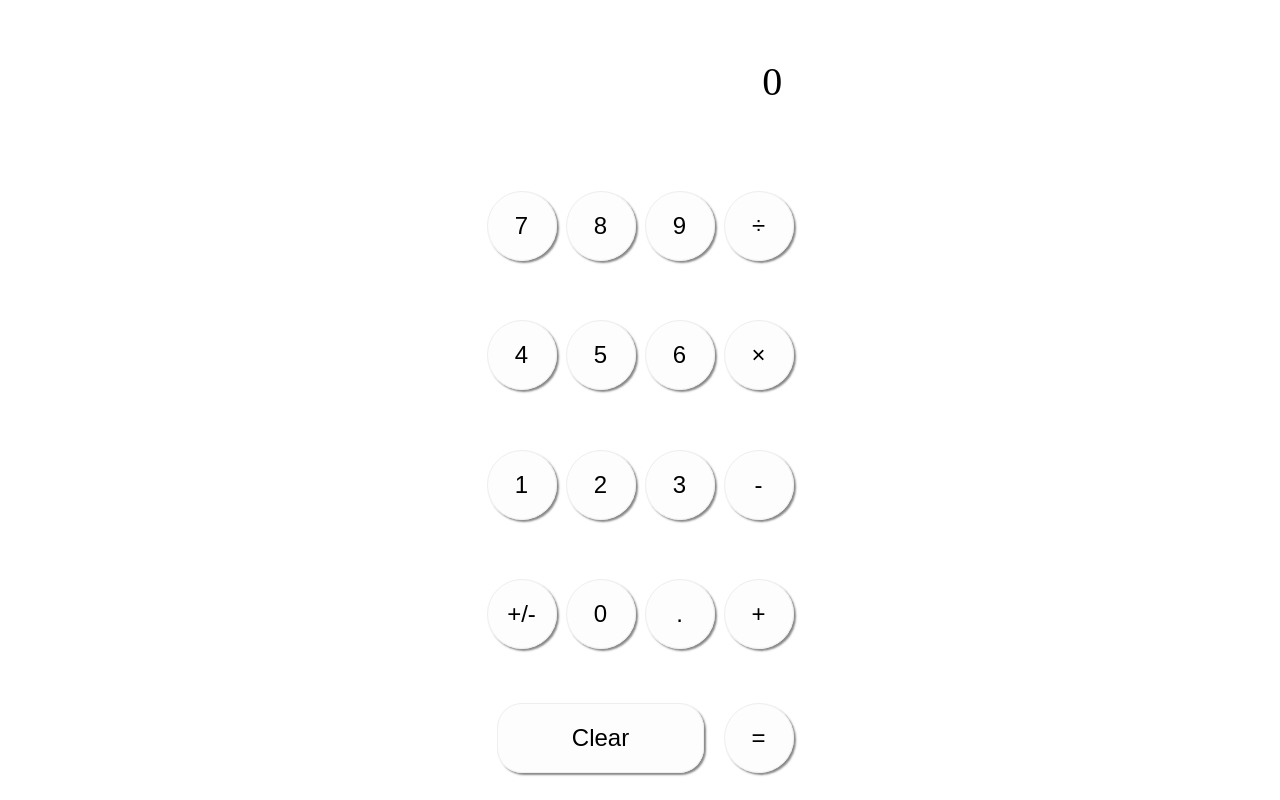
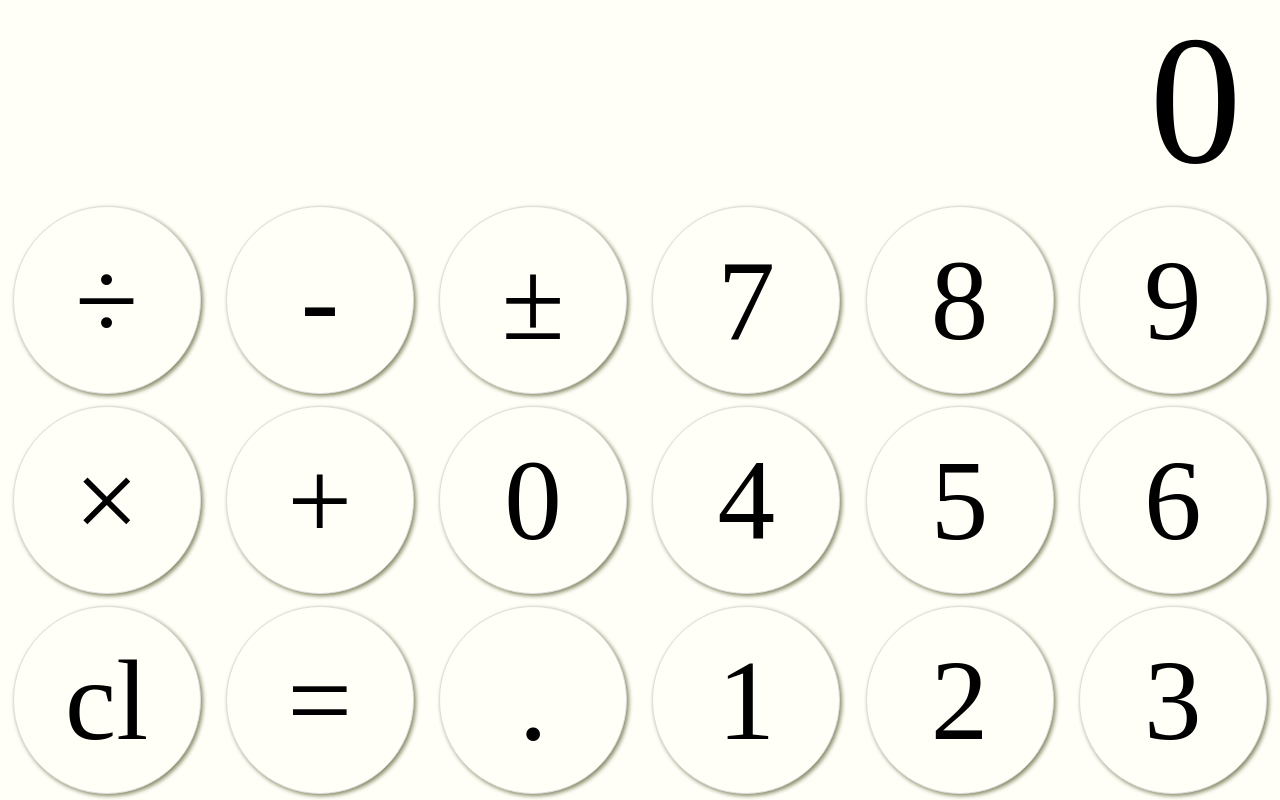
Before and after one commit to jmbothe/calculator-MVC, a plain HTML site: page index.html in a window 1280 px wide. Drawn offline with Linux system fonts and the light colour scheme; a web font is replaced by a local one.

Commit message:
major css redesign

```diff
--- a/index.html
+++ b/index.html
@@ -1,58 +1,116 @@
 <!doctype html>
-<html class="no-js" lang="en" dir="ltr">
+<html class="no-js" lang="en" dir="ltr>
 
 <head>
   <meta charset="utf-8">
   <meta http-equiv="x-ua-compatible" content="ie=edge">
-  <meta name="viewport" content="width=device-width, initial-scale=1.0">
-  <title>Calculator</title>
+  <meta name="viewport" content="width=device-width, initial-scale=1.0, maximum-scale=1.0">
+  <title>Calculator MVC</title>
+  <link href="https://fonts.googleapis.com/css?family=Nova+Mono" rel="stylesheet">
   <link rel="stylesheet" href="styles/styles.css">
-  <script type="text/javascript" src="scripts/main.js" defer></script>
+  <link rel="stylesheet" href="styles/styles-landscape.css">
+  <script src="scripts/main.js" defer></script>
 </head>
 
 <body>
-
-<section class="calculator">
-  <header class="display"></header>
-  <section class="inputs">
-    <section class="numbers">
-      <section class="number-row">
-        <button class="seven">7</button>
-        <button class="eight">8</button>
-        <button class="nine">9</button>
-      </section>
-      <section class="number-row">
-        <button class="four">4</button>
-        <button class="five">5</button>
-        <button class="six">6</button>
-      </section>
-      <section class="number-row">
-        <button class="one">1</button>
-        <button class="two">2</button>
-        <button class="three">3</button>
-      </section>
-      <section class="number-row">
-        <button class="sign">+/-</button>
-        <button class="zero">0</button>
-        <button class="decimal">.</button>
+  <section class="calculator">
+    <section id="display" class="button-container">
+      <section id="inner-display" class="button">
+        <section id="display-content" class="button-content">
+        </section>
       </section>
     </section>
-    <section class="operators">
-      <button class="divide">&divide;</button>
-      <button class="multiply">&times;</button>
-      <button class="subtract">-</button>
-      <button class="add">+</button>
+    <section id="seven" class="button-container">
+      <section id="inner-seven" class="button">
+        <section id="seven-content" class="button-content number">7</section>
+      </section>
+    </section>
+    <section id="eight" class="button-container">
+      <section id="inner-eight" class="button">
+        <section id="eight-content" class="button-content number">8</section>
+      </section>
+    </section>
+    <section id="nine" class="button-container">
+      <section id="inner-nine" class="button">
+        <section id="nine-content" class="button-content number">9</section>
+      </section>
+    </section>
+    <section id="divide" class="button-container">
+      <section id="inner-divide" class="button">
+        <section id="divide-content" class="button-content operator">&divide;</section>
+      </section>
+    </section>
+    <section id="four" class="button-container">
+      <section id="inner-four" class="button">
+        <section id="four-content" class="button-content number">4</section>
+      </section>
+    </section>
+    <section id="five" class="button-container">
+      <section id="inner-five" class="button">
+        <section id="five-content" class="button-content number">5</section>
+      </section>
+    </section>
+    <section id="six" class="button-container">
+      <section id="inner-six" class="button">
+        <section id="six-content" class="button-content number">6</section>
+      </section>
+    </section>
+    <section id="multiply" class="button-container">
+      <section id="inner-multiply" class="button">
+        <section id="multiply-content" class="button-content operator">&times;</section>
+      </section>
+    </section>
+    <section id="one" class="button-container">
+      <section id="inner-one" class="button">
+        <section id="one-content" class="button-content number">1</section>
+      </section>
+    </section>
+    <section id="two" class="button-container">
+      <section id="inner-two" class="button">
+        <section id="two-content" class="button-content number">2</section>
+      </section>
+    </section>
+    <section id="three" class="button-container">
+      <section id="inner-three" class="button">
+        <section id="three-content" class="button-content number">3</section>
+      </section>
+    </section>
+    <section id="add" class="button-container">
+      <section id="inner-add" class="button">
+        <section id="add-content" class="button-content operator">+</section>
+      </section>
+    </section>
+    <section id="sign" class="button-container">
+      <section id="inner-sign" class="button">
+        <section id="sign-content" class="button-content number">&plusmn;</section>
+      </section>
+    </section>
+    <section id="zero" class="button-container">
+      <section id="inner-zero" class="button">
+        <section id="zero-content" class="button-content">0</section>
+      </section>
+    </section>
+    <section id="decimal" class="button-container">
+      <section id="inner-decimal" class="button">
+        <section id="decimal-content" class="button-content number">.</section>
+      </section>
+    </section>
+    <section id="subtract" class="button-container">
+      <section id="inner-subtract" class="button">
+        <section id="subtract-content" class="button-content operator">-</section>
+      </section>
+    </section>
+    <section id="clear" class="button-container">
+      <section id="inner-clear" class="button">
+        <section id="clear-content" class="button-content">cl</section>
+      </section>
+    </section>
+    <section id="equals" class="button-container">
+      <section id="inner-equals" class="button">
+        <section id="equals-content" class="button-content">=</section>
+      </section>
     </section>
   </section>
-  <section class="clear-and-equals">
-    <section class='clear-container'>
-      <button class="clear">Clear</button>
-    </section>
-    <section class='equals-container'>
-      <button class="equals">=</button>
-    </section>
-  </section>
-</section>
 
 </body>
 </html>
--- a/scripts/main.js
+++ b/scripts/main.js
@@ -89,8 +89,8 @@ MODEL
         input = '-' + input.substring(2)
       }
     }
-    function limitDecimalPoints (className) {
-      if (className === 'decimal' && input.indexOf('.') !== -1 && input.indexOf('.') !== input.length - 1)
+    function limitDecimalPoints (id) {
+      if (id === 'decimal' && input.indexOf('.') !== -1 && input.indexOf('.') !== input.length - 1)
         input = input.substring(0, input.length - 1)
     }
     function setToTotal () {
@@ -242,7 +242,10 @@ VIEW
     displayInput,
     displayTotal,
     displaySubTotal,
-    formatNumber
+    formatNumber,
+    setButtonSizePortrait,
+    setButtonSizeLandscape,
+    setButtonSize
   }
   function formatNumber (string) {
     if (!/\./.test(string)) {
@@ -252,13 +255,52 @@ VIEW
     }
   }
   function displayInput () {
-    document.querySelector('.display').textContent = this.formatNumber(model.input.get())
+    document.querySelector('#display-content').textContent = this.formatNumber(model.input.get())
   }
   function displayTotal () {
-    document.querySelector('.display').textContent = this.formatNumber(String(model.total.get()))
+    document.querySelector('#display-content').textContent = this.formatNumber(String(model.total.get()))
   }
   function displaySubTotal () {
-    document.querySelector('.display').textContent = this.formatNumber(String(model.subTotal.get()))
+    document.querySelector('#display-content').textContent = this.formatNumber(String(model.subTotal.get()))
+  }
+  function setButtonSizePortrait () {
+    if (document.querySelector('.calculator').offsetWidth > (2 / 3) * document.querySelector('.calculator').offsetHeight) {
+      document.querySelectorAll('.button').forEach(function (item) {
+        item.style.paddingTop = '16.66vh'
+      })
+    } else {
+      document.querySelectorAll('.button').forEach(function (item) {
+        if (item.id === 'inner-display') {
+          item.style.paddingTop = '25%'
+        } else if (item.id === 'inner-clear') {
+          item.style.paddingTop = '33.33%'
+        } else {
+          item.style.paddingTop = '100%'
+        }
+      })
+    }
+  }
+  function setButtonSizeLandscape () {
+    if (document.querySelector('.calculator').offsetWidth > (3 / 2) * document.querySelector('.calculator').offsetHeight) {
+      document.querySelectorAll('.button').forEach(function (item) {
+        item.style.paddingTop = '25vh'
+      })
+    } else {
+      document.querySelectorAll('.button').forEach(function (item) {
+        if (item.id === 'inner-display') {
+          item.style.paddingTop = '16.66%'
+        } else {
+          item.style.paddingTop = '100%'
+        }
+      })
+    }
+  }
+  function setButtonSize () {
+    if (window.matchMedia('(orientation: landscape)').matches) {
+      this.setButtonSizeLandscape()
+    } else if (window.matchMedia('(orientation: portrait)').matches) {
+      this.setButtonSizePortrait()
+    }
   }
 })(window, window.calcMVC.model);
 
@@ -280,22 +322,23 @@ CONTROLLER
     clearKeyHandler,
     equalsClickHandler,
     keydownFocusHandler,
+    buttonSizeHandler,
     initialize
   }
   function numbersListener (e) {
-    if ((e.type === 'keydown' && !NUM_KEY_MAP.hasOwnProperty(e.key)) || e.target.className === 'number-row')
+    if ((e.type === 'keydown' && !NUM_KEY_MAP.hasOwnProperty(e.key)))
       return
     if (model.currentOperator.get() === 'add' || model.currentOperator.get() === 'subtract') {
       model.evaluateMainPath()
     } else if (model.currentOperator.get() === 'multiply' || model.currentOperator.get() === 'divide') {
       model.evaluateForkPath()
     }
-    if (e.target.className === 'sign' && e.type !== 'keydown') {
+    if (e.target.id.substring(0, e.target.id.indexOf('-')) === 'sign' && e.type !== 'keydown') {
       model.input.changeSign()
       view.displayInput()
     } else {
       model.input.addCharEnd(e.key || e.target.textContent)
-      model.input.limitDecimalPoints(NUM_KEY_MAP[e.key] || e.target.className)
+      model.input.limitDecimalPoints(NUM_KEY_MAP[e.key] || e.target.id.substring(0, e.target.id.indexOf('-')))
       model.input.trimLeadingZeros()
       view.displayInput()
     }
@@ -303,7 +346,7 @@ CONTROLLER
   function operatorsListener (e) {
     if ((e.type === 'keydown' && !OPERATOR_KEY_MAP.hasOwnProperty(e.key)) || (!model.input.get() && !model.total.get()))
       return
-    model.currentOperator[OPERATOR_KEY_MAP[e.key] || e.target.className]()
+    model.currentOperator[OPERATOR_KEY_MAP[e.key] || e.target.id.substring(0, e.target.id.indexOf('-'))]()
     if (model.currentOperator.get() === 'add' || model.currentOperator.get() === 'subtract') {
       model.subTotal.set(model.mainPath.evaluate(model.forkPath.evaluate(model.input.get())))
       view.displaySubTotal()
@@ -313,25 +356,25 @@ CONTROLLER
     }
   }
   function numbersClickHandler () {
-    document.querySelector('.numbers').addEventListener('click', this.numbersListener)
+    document.querySelectorAll('.number').forEach(function (item) { item.addEventListener('click', this.numbersListener) }, this)
   }
   function numbersKeyHandler () {
     window.addEventListener('keydown', this.numbersListener)
   }
   function operatorsClickHandler () {
-    document.querySelector('.operators').addEventListener('click', this.operatorsListener)
+    document.querySelectorAll('.operator').forEach(function (item) { item.addEventListener('click', this.operatorsListener) }, this)
   }
   function operatorsKeyHandler () {
     window.addEventListener('keydown', this.operatorsListener)
   }
   function equalsClickHandler () {
-    document.querySelector('.equals').addEventListener('click', function equalsClickListen (e) {
+    document.querySelector('#equals-content').addEventListener('click', function equalsClickListen (e) {
       model.evaluateEquals()
       view.displayInput()
     })
   }
   function clearClickHandler () {
-    document.querySelector('.clear').addEventListener('click', function clearCLickListen (e) {
+    document.querySelector('#clear-content').addEventListener('click', function clearCLickListen (e) {
       model.hardClear()
       view.displayInput()
     })
@@ -347,16 +390,20 @@ CONTROLLER
   function keydownFocusHandler () {
     window.addEventListener('keydown', function (e) {
       if (NUM_KEY_MAP.hasOwnProperty(e.key)) {
-        document.querySelector('.' + NUM_KEY_MAP[e.key]).focus()
+        document.querySelector('#' + NUM_KEY_MAP[e.key] + '-content').focus()
       } else if (OPERATOR_KEY_MAP.hasOwnProperty(e.key)) {
-        document.querySelector('.' + OPERATOR_KEY_MAP[e.key]).focus()
+        document.querySelector('#' + OPERATOR_KEY_MAP[e.key] + '-content').focus()
       } else if (OTHER_KEY_MAP.hasOwnProperty(e.key)) {
-        document.querySelector('.' + OTHER_KEY_MAP[e.key]).focus()
+        document.querySelector('#' + OTHER_KEY_MAP[e.key] + '-content').focus()
       }
     })
   }
+  function buttonSizeHandler () {
+    window.addEventListener('resize', view.setButtonSize.bind(view))
+  }
   function initialize () {
     view.displayInput()
+    view.setButtonSize()
     this.numbersClickHandler()
     this.numbersKeyHandler()
     this.operatorsClickHandler()
@@ -365,6 +412,7 @@ CONTROLLER
     this.clearKeyHandler()
     this.equalsClickHandler()
     this.keydownFocusHandler()
+    this.buttonSizeHandler()
   }
 })(window, window.calcMVC.model, window.calcMVC.view)
 
--- /dev/null
+++ b/styles/styles-landscape.css
@@ -0,0 +1,110 @@
+@media only screen
+and (orientation : landscape) {
+
+  html {
+    font-size: 9vw;
+  }
+
+.button-container {
+  width: 16.66%;
+}
+
+.button {
+  max-width: 25vh;
+}
+
+#inner-display {
+  padding-top: 16.66%;
+}
+
+#inner-clear {
+  max-width: 25vh;
+  padding-top: 100%;
+  border-radius: 50%;
+}
+
+#clear-content {
+  border-radius: 50%;
+}
+
+#display-content {
+  font-size: 1.6rem
+}
+
+#display {
+  order: 1;
+}
+
+#seven {
+  order: 5;
+}
+
+#eight {
+  order: 6;
+}
+
+#nine{
+  order: 7;
+}
+
+#divide {
+  order: 2;
+}
+
+#four {
+  order: 11;
+}
+
+#five {
+  order: 12;
+}
+
+#six {
+  order: 13;
+}
+
+#multiply {
+  order: 8;
+}
+
+#one {
+  order: 17;
+}
+
+#two {
+  order: 18;
+}
+
+#three {
+  order: 19;
+}
+
+#subtract {
+  order: 3;
+}
+
+#sign {
+  order: 4;
+}
+
+#zero {
+  order: 10;
+}
+
+#decimal {
+  order: 16;
+}
+
+#add {
+  order: 9;
+}
+
+#clear {
+  order: 14;
+  width: 16.66%;
+}
+
+#equals {
+  order: 15;
+}
+}
--- a/styles/styles.css
+++ b/styles/styles.css
@@ -3,144 +3,82 @@
   margin: 0;
 }
 
+html {
+  font-size: 11vw;
+}
+
 body {
+  width: 100%;
   height: 100vh;
+  font-family: nova mono;
+}
+
+.calculator {
+  display: flex;
+  flex-wrap: wrap;
+  align-items: stretch;
+  height: 100%;
+  background-color: #fffff8
+}
+
+.button-container {
+  display: flex;
+  justify-content: center;
+  align-items: center;
+  width: 25%;
+}
+
+.button {
+  position: relative;
+  width: 100%;
+  max-width: 16.66vh;
+  padding-top: 100%;
+  border-radius: 50%;
+}
+
+.button-content {
+  position: absolute;
+  display: flex;
+  justify-content: center;
+  align-items: center;
+  top: 3%;
+  bottom: 3%;
+  left: 3%;
+  right: 3%;
+  border-radius: 50%;
+  border: 1px solid #ddd;
+  box-shadow: 2px 2px 4px #888866;
+  background-color: #fffff8;
+}
+
+#display {
   width: 100%;
 }
 
-section, header, button {
-  display: flex;
-}
-
-button {
-  position: relative;
-  border-radius: 50%;
-  align-items: center;
-  justify-content: center;
-  background-color: #fdfdfd;
-  border: transparent;
-  box-shadow: none;
-  font-size: 24px;
-  outline: none;
-}
-
-button::after {
-  position: absolute;
-  top: 0;
-  left: 0;
-  content: '';
-  height: 68px;
-  width: 68px;
-  border: 1px solid #eee;
-  box-shadow: 2px 2px 2px #888;
-  border-radius: 50%;
-  background-color: transparent;
-  outline: none;
-}
-
-button:focus {
-  box-shadow: 2px 2px 2px #888;
-  transition: all 0.5s;
-}
-
-button:focus::after {
-  border: #009999;
-  opacity: 0;
-  transform: scale(1.25, 1.25);
-  transition: all 0.5s;
-}
-
-.calculator {
-  flex-direction: column;
-  justify-content: space-between;
-  height: 100%;
-  width: 320px;
-  margin: 0 auto;
-  padding: 2px;
-}
-
-.display {
-  justify-content: flex-end;
-  align-items: center;
-  height: 20%;
-  width: 100%;
-  padding: 5%;
-  font-size: 40px
-}
-
-.inputs {
-  height: 65%;
-  width: 100%;
-}
-
-.clear-and-equals {
-  justify-content: space-around;
-  align-items: center;
-  height: 15%;
-  width: 100%
-}
-
-.numbers {
-  flex-direction: column;
-  height: 100%;
+#clear {
   width: 75%;
 }
 
-.number-row {
-  justify-content: space-around;
-  align-items: center;
-  height: 25%;
+#inner-display {
   width: 100%;
+  max-width: none;
+  padding-top: 25%;
 }
 
-.number-row button {
-  height: 70px;
-  width: 70px;
+#inner-clear {
+  width: 100%;
+  max-width: none;
+  padding-top: 33.33%;
+  border-radius: 30px;
 }
 
-.operators {
-  flex-direction: column;
-  align-items: center;
-  justify-content: space-around;
-  width: 25%;
+#display-content {
+  border: none;
+  box-shadow: none;
+  justify-content: flex-end;
+  font-size: 1.3rem;
 }
 
-.operators button {
-  height: 70px;
-  width: 70px;
+#clear-content {
+  border-radius: 30px;
 }
-
-.operators button:focus {
-  background-color: #fff;
-}
-
-.clear-container {
-  justify-content: space-around;
-  align-items: center;
-  width: 75%;
-  height: 100%
-}
-
-.equals-container {
-  justify-content: space-around;
-  align-items: center;
-  width: 25%;
-  height: 100%
-}
-
-.clear {
-  border-radius: 25px;
-  height: 70px;
-  width: 87%;
-}
-
-.clear::after {
-  border-radius: 25px;
-  height: 68px;
-  width: 99%;
-}
-
-.equals {
-  height: 70px;
-  width: 70px;
-}
```
Also changed, not shown: scripts/port.js (added, +41 -0 lines).
